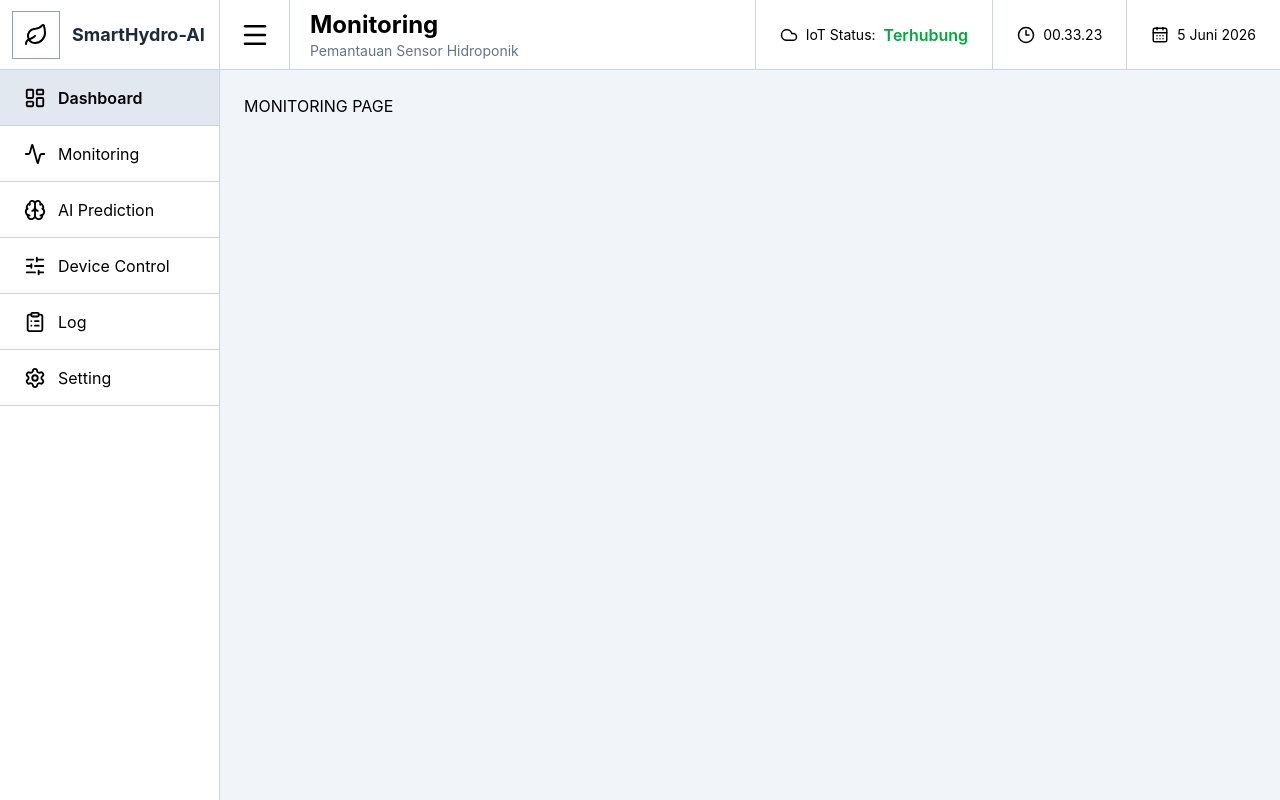
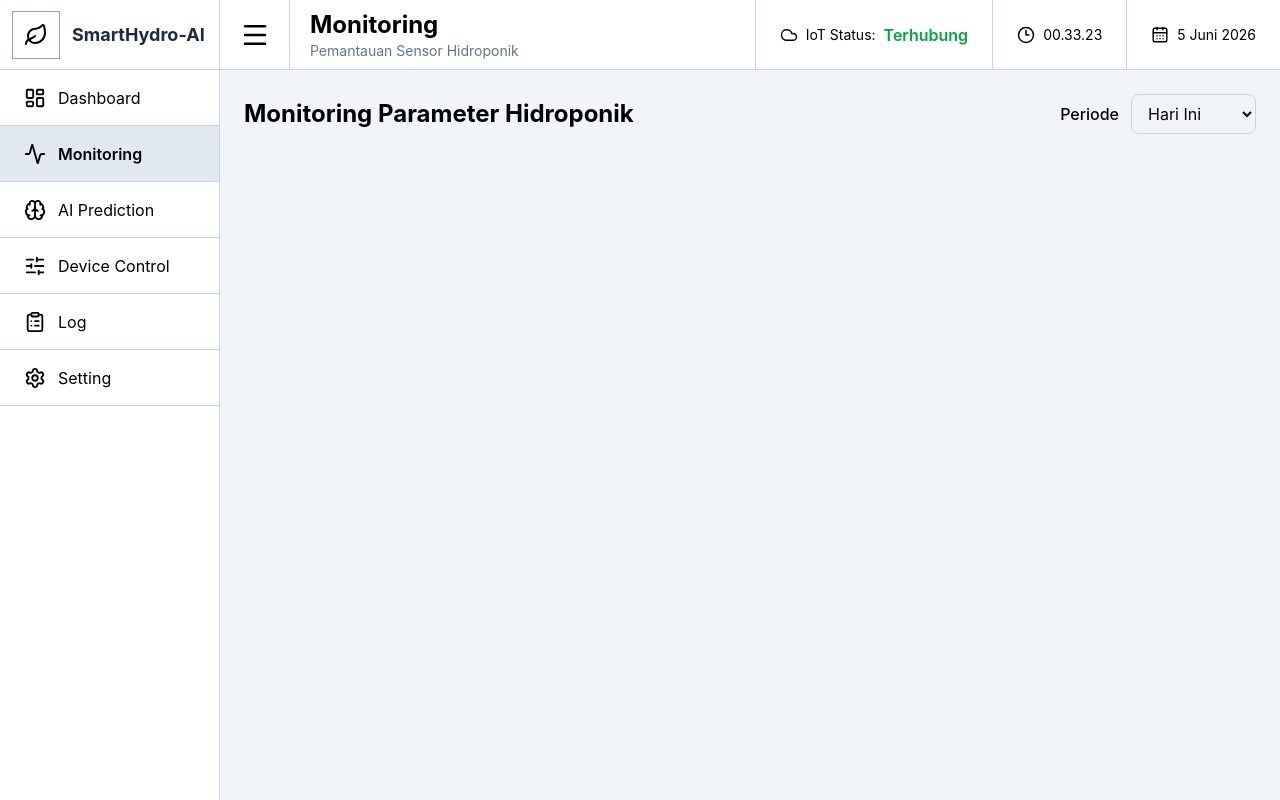
Before and after one commit to mutiarabotani/SmartHydro-IOT, a React (Vite) app: page /monitoring in a window 1280 px wide. Built offline with nearby package versions, Linux system fonts and the light colour scheme.

Commit message:
smarthydro-iot

```diff
--- a/src/components/Sidebar.jsx
+++ b/src/components/Sidebar.jsx
@@ -8,11 +8,12 @@ import {
   Leaf
 } from "lucide-react";
 
-import { useNavigate } from "react-router-dom";
+import { useNavigate, useLocation } from "react-router-dom";
 
 export default function Sidebar() {
 
   const navigate = useNavigate();
+  const location = useLocation();
 
   return (
     <div
@@ -66,13 +67,14 @@ export default function Sidebar() {
         <MenuItem
           icon={<LayoutDashboard size={22} />}
           text="Dashboard"
-          active
+          active={location.pathname === "/"}
           onClick={() => navigate("/")}
         />
 
         <MenuItem
           icon={<Activity size={22} />}
           text="Monitoring"
+          active={location.pathname === "/monitoring"}
           onClick={() => navigate("/monitoring")}
         />
 
--- a/src/pages/Monitoring.jsx
+++ b/src/pages/Monitoring.jsx
@@ -18,7 +18,31 @@ export default function Monitoring() {
 
         <div className="p-6">
 
-          MONITORING PAGE
+        <div className="flex justify-between items-center mb-6">
+            <h2 className="text-2xl font-bold">
+            Monitoring Parameter Hidroponik
+            </h2>
+
+            <div className="flex items-center gap-3">
+            <span className="font-medium">
+                Periode
+            </span>
+
+            <select
+                className="
+                border
+                border-slate-300
+                rounded-lg
+                px-3
+                py-2
+                "
+            >
+                <option>Hari Ini</option>
+                <option>Minggu Ini</option>
+                <option>Bulan Ini</option>
+            </select>
+            </div>
+        </div>
 
         </div>
 
```
